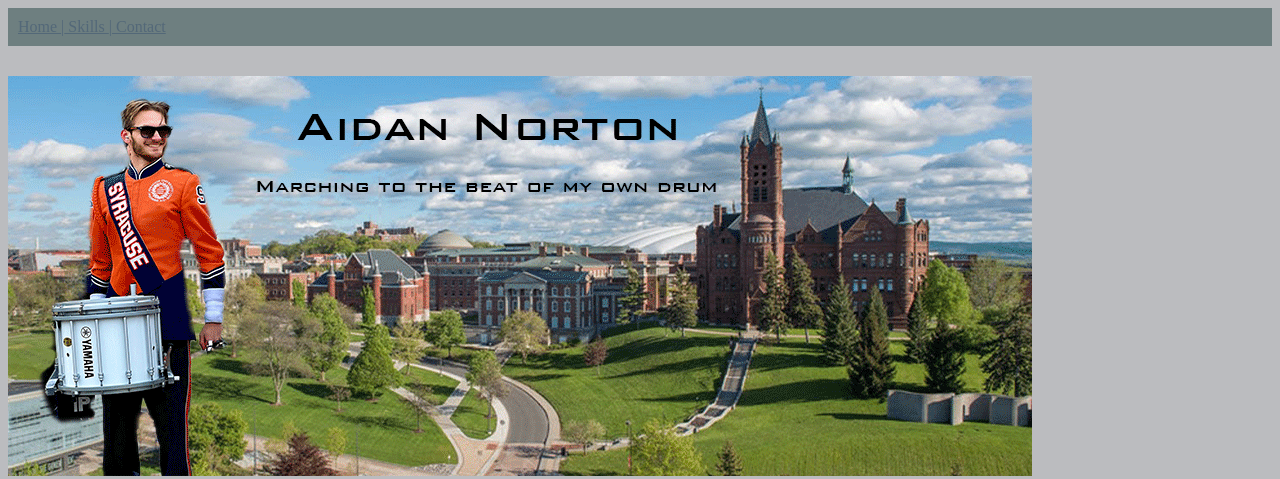
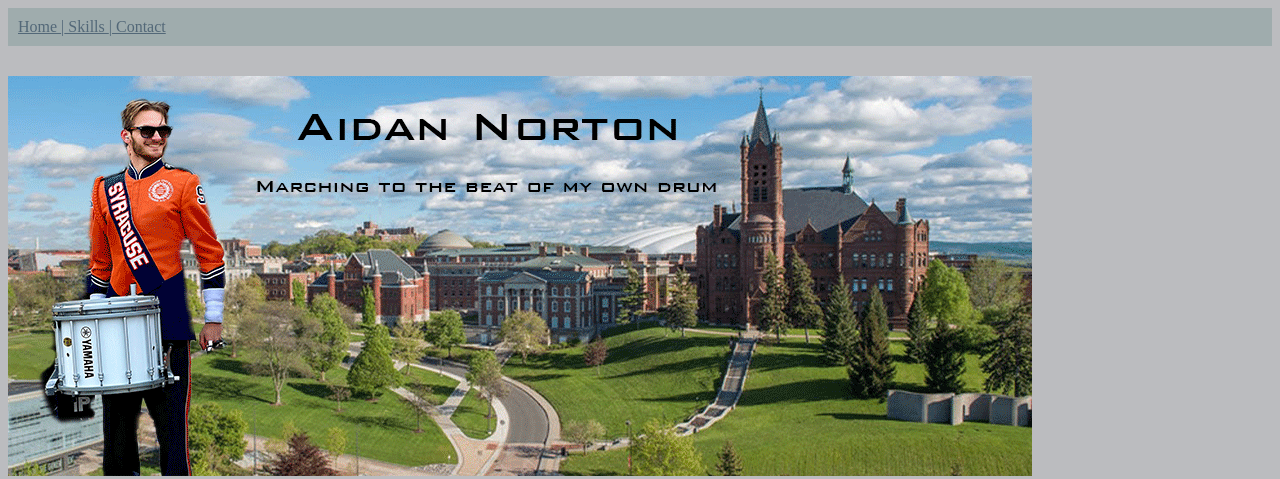
Before and after one commit to Aidan-Norton/ist263, a plain HTML site: page lab13/index.html in a window 1280 px wide. Shown: the top 479 px of the page. Drawn offline with Linux system fonts and the light colour scheme.

Commit message:
more edits to lab13

```diff
--- a/lab13/styles.css
+++ b/lab13/styles.css
@@ -2,7 +2,7 @@ body {background-color: #bbbcbf;}
 p, ul, li {color: #000000;}
 h1, h2 {color: #000000;}
 a:link {color: #536878;}
-nav {background-color: #6e7f80;}
+nav {background-color: #9facad;}
 nav a {color: #000000;}
 nav a:hover {background-color: #bdab8f;}
 nav {padding: 10px;}
```
Also changed, not shown: lab13/contact.html (+3 -1 lines).
